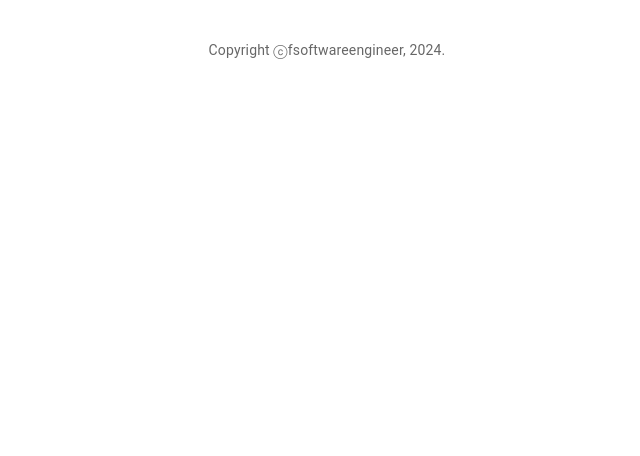
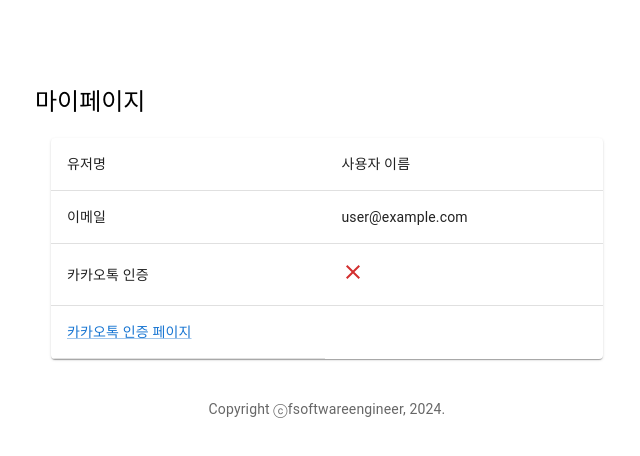
Before and after one commit to NoMaL21/240809_Practice, a React (Create React App) app in the folder test-project/todo-react-app/: page /mypage in a window 1280 px wide. Shown: the top 456 px of the page, without its empty margins (313-953 px from the left). Built offline with nearby package versions, Linux system fonts and the light colour scheme; no server answers.

Commit message:
마이페이지 구현 및 카카오톡 인증 구현 중

```diff
--- a/test-project/todo-react-app/src/App.js
+++ b/test-project/todo-react-app/src/App.js
@@ -4,6 +4,7 @@ import AddTodo from './AddTodo';
 import { Paper, List, Container, Grid, Button, AppBar, Toolbar, Typography } from '@mui/material';
 import './App.css';
 import {call, signout} from './service/ApiService';
+import { Link } from 'react-router-dom'; // react-router-dom에서 Link 가져오기
 
 class App extends React.Component {
 	constructor(props) {
@@ -54,7 +55,10 @@ class App extends React.Component {
 				<Toolbar>
 					<Grid justify="space-between" container>
 						<Grid item>
-							<Typography variant="h6">오늘의 할일(TodoList)</Typography>
+							<Typography variant="h6">인스타 게시글을 카카오톡으로</Typography>
+						</Grid>
+						<Grid item>
+							<Button component={Link} to="/mypage" color="inherit">마이페이지</Button>
 						</Grid>
 						<Grid item>
 							<Button color="inherit" onClick={signout}>로그아웃</Button>
--- a/test-project/todo-react-app/src/AppRouter.js
+++ b/test-project/todo-react-app/src/AppRouter.js
@@ -3,6 +3,7 @@ import "./index.css";
 import App from "./App"
 import Login from "./Login";
 import SignUp from "./SignUp";
+import Mypage from "./MyPage";
 import { BrowserRouter, Routes, Route } from "react-router-dom";
 import Box from "@mui/material/Box"
 import Typography from "@mui/material/Typography";
@@ -25,7 +26,9 @@ class AppRouter extends React.Component {
                     <Routes>
                         <Route path="/login" element = {<Login />} />
                         <Route path="/signup" element = {<SignUp />} />
+                        <Route path="/mypage" element ={<Mypage />} />
                         <Route path="/" element ={<App />} />
+
                     </Routes>
                 </div>
                 <div>
--- /dev/null
+++ b/test-project/todo-react-app/src/MyPage.js
@@ -0,0 +1,67 @@
+import React from "react";
+import { Container, Grid, Typography, Table, TableBody, TableCell, TableContainer, TableRow, Paper, Link } from "@mui/material";
+import CheckIcon from '@mui/icons-material/Check'; // 체크표시 아이콘
+import ClearIcon from '@mui/icons-material/Clear'; // X표시 아이콘
+
+const kakao_client_id = process.env.REACT_APP_KAKAO_CLIENT_ID;
+
+class Mypage extends React.Component {
+    constructor(props){
+        super(props);
+        this.state = {
+            username: "사용자 이름",  // 실제로는 API에서 받은 값을 넣어야 함
+            email: "user@example.com", // 실제로는 API에서 받은 값을 넣어야 함
+            kakaoauth: false // 카카오 인증 여부
+        };
+    }
+
+    render(){
+        const { username, email, kakaoauth } = this.state;
+        const kakaoredirectUrl = `https://kauth.kakao.com/oauth/authorize?client_id=${kakao_client_id}&redirect_uri=http://localhost:3000/&response_type=code&scope=profile_nickname,friends,talk_message`;
+
+        return (
+            <Container component="main" maxWidth="sm" style={{ marginTop: "8%" }}>
+                <Grid container spacing={2} justify="center">
+                    <Typography component="h1" variant="h5">
+                        마이페이지
+                    </Typography>
+                </Grid>
+                <TableContainer component={Paper} style={{ marginTop: "20px" }}>
+                    <Table>
+                        <TableBody>
+                            <TableRow>
+                                <TableCell component="th" scope="row">
+                                    유저명
+                                </TableCell>
+                                <TableCell align="left">{username}</TableCell>
+                            </TableRow>
+                            <TableRow>
+                                <TableCell component="th" scope="row">
+                                    이메일
+                                </TableCell>
+                                <TableCell align="left">{email}</TableCell>
+                            </TableRow>
+                            <TableRow>
+                                <TableCell component="th" scope="row">
+                                    카카오톡 인증
+                                </TableCell>
+                                <TableCell align="left">
+                                    {kakaoauth ? <CheckIcon color="success" /> : <ClearIcon color="error" />}
+                                </TableCell>
+                            </TableRow>
+                            <TableRow>
+                                <TableCell component="th" scope="row">
+                                    <Link href={kakaoredirectUrl} variant="body2">
+                                        카카오톡 인증 페이지
+                                    </Link>
+                                </TableCell>
+                            </TableRow>
+                        </TableBody>
+                    </Table>
+                </TableContainer>
+            </Container>
+        );
+    }
+}
+
+export default Mypage;
--- a/test-project/todo-react-app/src/service/ApiService.js
+++ b/test-project/todo-react-app/src/service/ApiService.js
@@ -38,7 +38,7 @@ export function call(api, method, request){
         console.log("ERROR OCCURRED : ");
         console.log(error.status);
         if(error.status === 403){
-            //window.location.href = "/login";
+            window.location.href = "/login";
         }
         return Promise.reject(error);
     });
```
Also changed, not shown: 1 other file (tests, documents, lock files or other folders).
